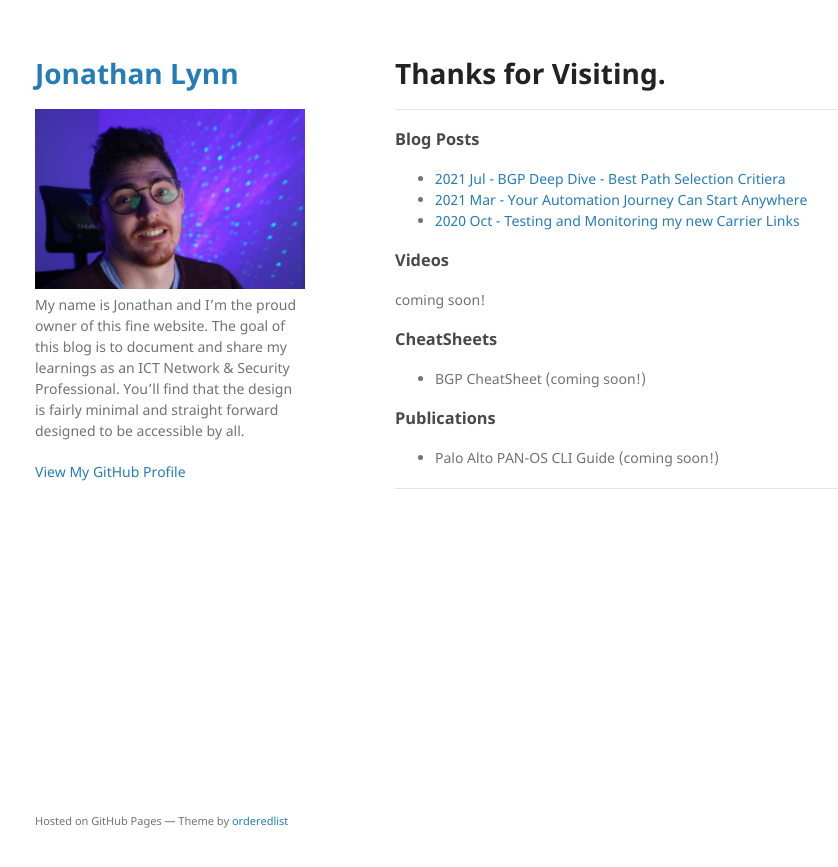
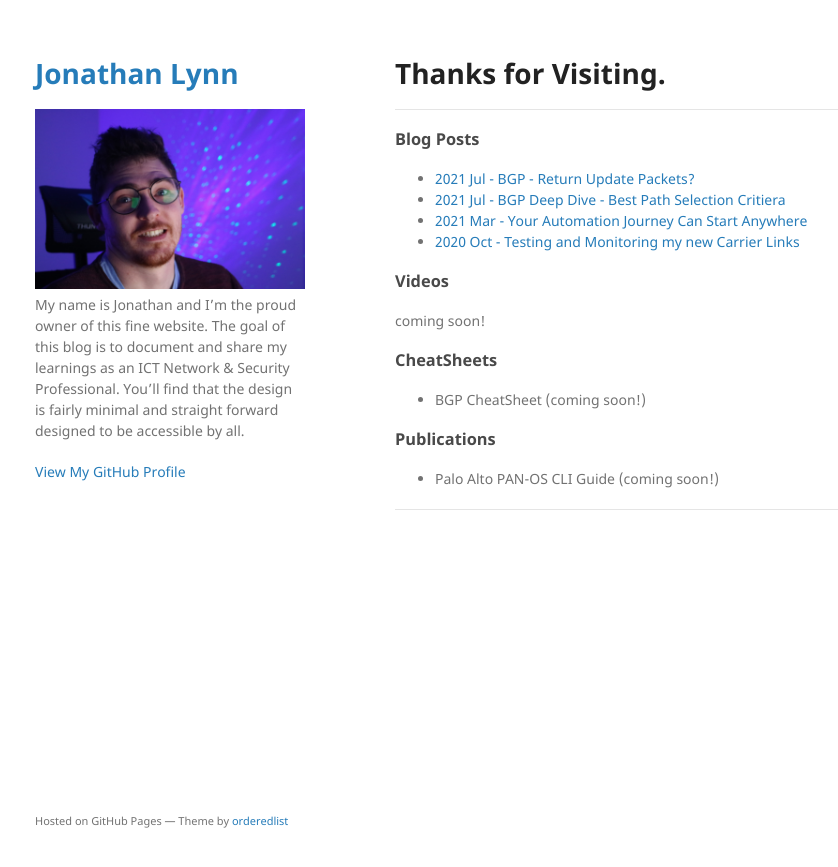
Before and after one commit to jonathanLynn/jonathanlynn.github.io, a Jekyll site: the page built from index.md, in a window 1280 px wide. Shown: the top 867 px of the page, without its empty margins (175-1013 px from the left). Built offline with Jekyll 4.4.1, drawn with Linux system fonts in a browser that asks for light colours; our own code applies the rules of GitHub Pages for plain Markdown files.

Commit message:
Update index.md

```diff
--- a/index.md
+++ b/index.md
@@ -7,6 +7,7 @@ layout: default
 
 ### Blog Posts
 
+* [2021 Jul - BGP - Return Update Packets?](./assets/blogposts/2021-JUL-BGP-returnupdatepackets.html)
 * [2021 Jul - BGP Deep Dive - Best Path Selection Critiera](./blog-2021-BGP-part1)
 * [2021 Mar - Your Automation Journey Can Start Anywhere](./blog-2021-startyourautomationjourney.html)
 * [2020 Oct - Testing and Monitoring my new Carrier Links](./blog-2021-remoteofficelinktesting.html)
```
